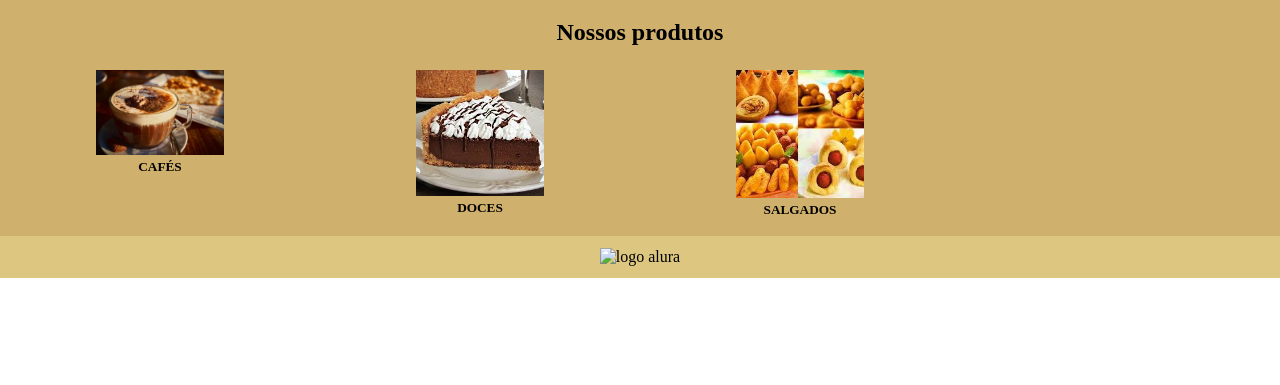
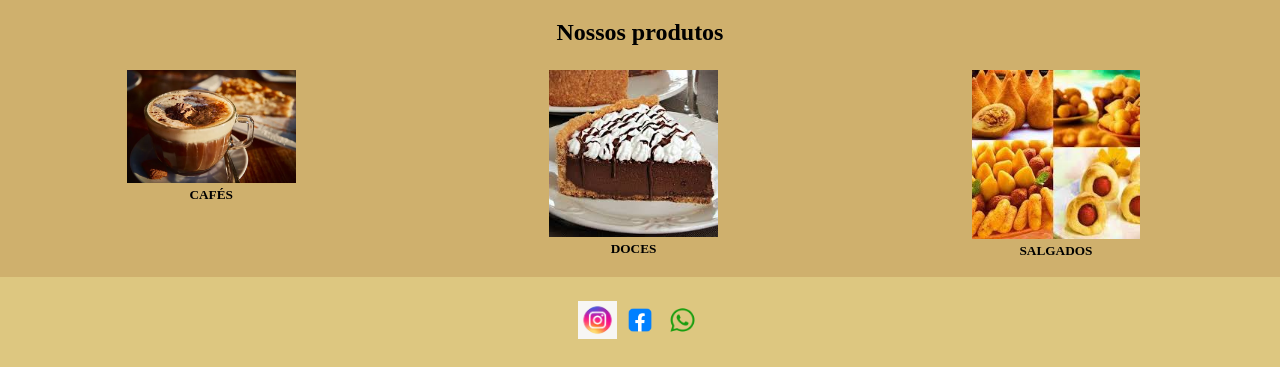
Before and after one commit to miguelenzoo/SITE-CAF-, a plain HTML site: page index.html in a window 1280 px wide. Shown: the part 412-797 px from the top of the page. Drawn offline with Linux system fonts and the light colour scheme.

Commit message:
Add files via upload

```diff
--- a/index.html
+++ b/index.html
@@ -64,7 +64,9 @@
  </section>
 
  <footer class="rodape">
-    <img class="rodape-imagem"  src="coffee" alt="logo alura">
+    <img class="rodape-imagem"  src="icone-de-midia-social-do-vetor-instagram-7-de-junho-de-2021-banguecoque-tailandia_53876-136728.avif" alt="logo alura">
+    <img class="rodape-imagem"  src="facebook-logo-facebook-icon-transparent-free-png.webp" alt="logo alura">
+    <img class="rodape-imagem"  src="5799978b-ce74-4807-9b1b-18871680e34b.png" alt="logo alura">
 
  </footer>
 
--- a/style.css
+++ b/style.css
@@ -59,7 +59,7 @@
                 padding: 24px 24px;}
 
 .estudante-todos{display: grid;
-                 grid-template-columns: 25% 25% 25% 25%;}
+                 grid-template-columns: 33% 33% 33%;}
 .estudante-div{text-align: center;}
 
 
@@ -67,8 +67,8 @@
 
 
 
-.rodape-imagem{width: 5%;}
+.rodape-imagem{width: 3%;}
 
 .rodape{background-color: rgb(221, 199, 128);
          text-align: center;
-         padding: 12px 0px;}
+         padding: 24px 0px;}
```
Also changed, not shown: 5799978b-ce74-4807-9b1b-18871680e34b.png (added), facebook-logo-facebook-icon-transparent-free-png.webp (added), foto.png (added), icone-de-midia-social-do-vetor-instagram-7-de-junho-de-2021-banguecoque-tailandia_53876-136728.avif (added), image.png (added), image_preview.png (added), 1 other file.
